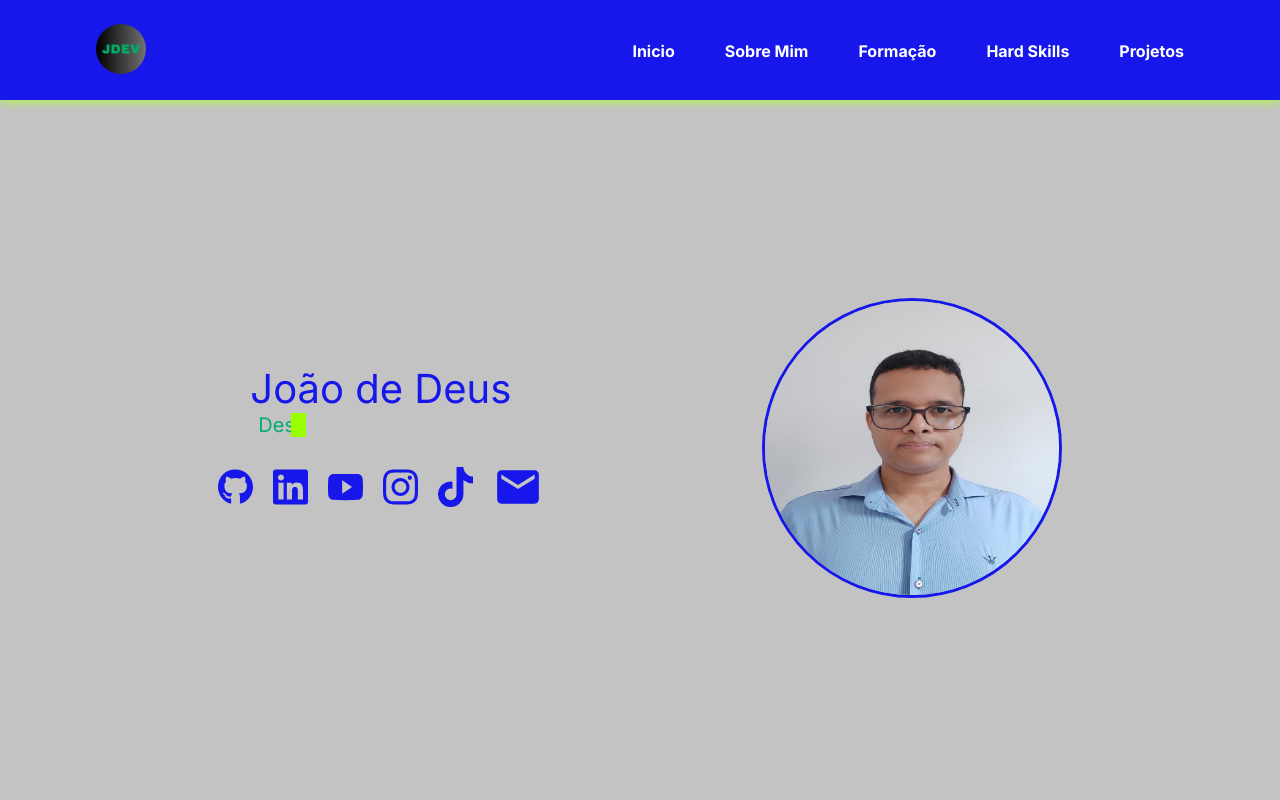
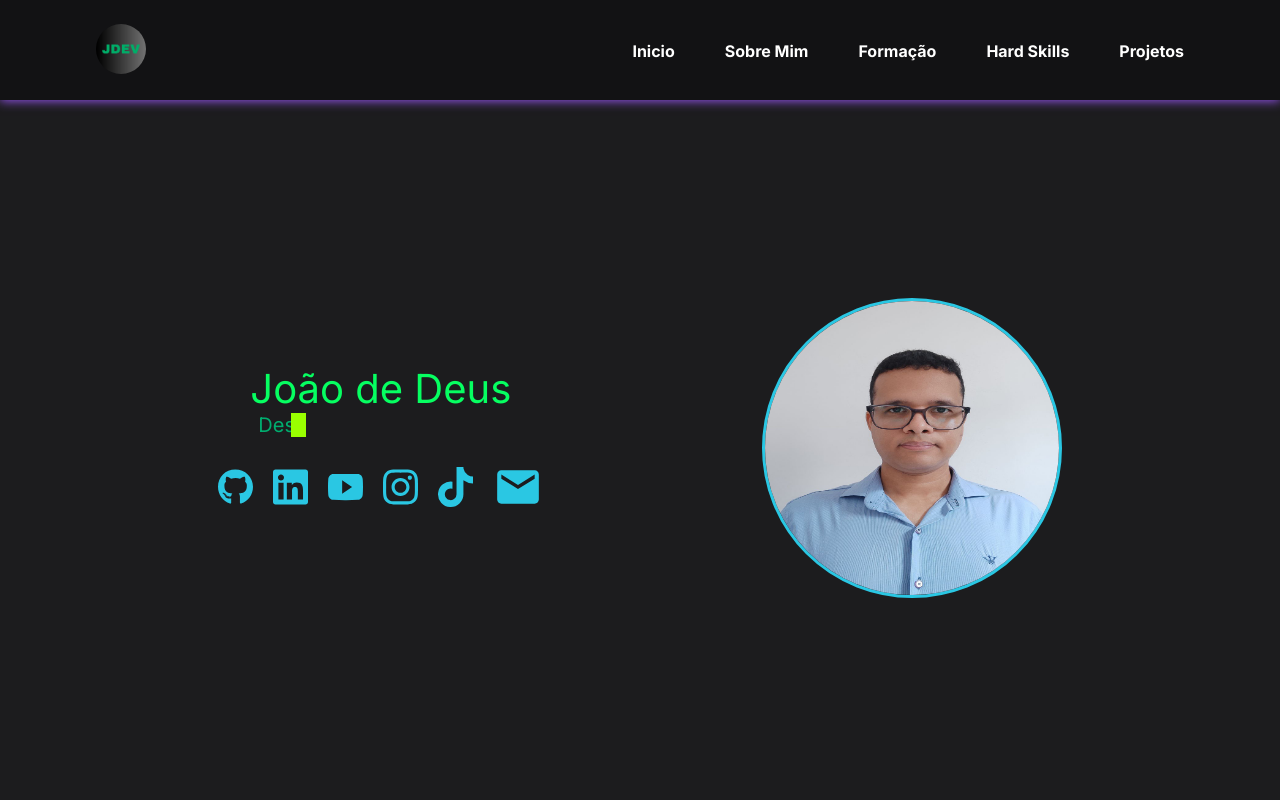
Before and after one commit to joaodedeusrsfilho/meu-portfolio, a React (Vite) app: page / in a window 1280 px wide. Shown: the top 800 px of the page. Built offline with nearby package versions, Linux system fonts and the light colour scheme.

Commit message:
add file

```diff
--- a/src/Componentes/FormacaoAcademica/style.css
+++ b/src/Componentes/FormacaoAcademica/style.css
@@ -38,7 +38,7 @@
     border-radius: 50%;
     width: 300px;
     height: 300px;
-    border: solid rgb(110, 179, 8);
+    border: solid var(--corDaBordaDaImagem);
 }
 
 .descricao p{
--- a/src/Componentes/HardSkills/style.css
+++ b/src/Componentes/HardSkills/style.css
@@ -18,7 +18,7 @@
     }
 
     .hardSkill svg {
-        color: rgb(110, 179, 8);
+        color: #06ff61;
         font-size: var(--tamanhoDoIcone);
     }
 
--- a/src/Componentes/Header/style.css
+++ b/src/Componentes/Header/style.css
@@ -31,7 +31,7 @@
 }
 
 .principal .menuSite {
-    box-shadow: 0px 1px 10px greenyellow;
+    box-shadow: 0px 1px 10px #9654F0;
     height: 100px;
     background-color: var(--corDoFundoDoHeader);
 }
--- a/src/Componentes/Section1/style.css
+++ b/src/Componentes/Section1/style.css
@@ -61,7 +61,7 @@
 .section1 .icones svg {
     height: 100px;
     font-size: 35px;
-    color: var(--corDoIcone);
+    color: #2AC7E3;
 }
 
 .section1 .icones .email {
--- a/src/Componentes/VariaveisCss/variaveisCss.css
+++ b/src/Componentes/VariaveisCss/variaveisCss.css
@@ -5,23 +5,23 @@
     --tamanhoDoIcone: 35px;
     --tamanhoDoTextoParagrafo: 20px;
 
-    --corDoFundoDoMenu: #313131;
-    --corDoFundoDoHeader: #1717ec;
-    --corDoFundoDoFooter: #1717ec;
-    --corDeFundoDoSection1: #c3c3c3;
-    --corDeFundoSobreMim: #c3c3c3;
-    --corDeFundoFormacao: #c3c3c3;
-    --corDeFundoHardSkills: #c3c3c3;
-    --corDeFundoProjetos: #c3c3c3;
+    --corDoFundoDoHeader: #121214;
+    --corDoFundoDoMenu: #e02121;
+    --corDoFundoDoFooter: #121214;
+    --corDeFundoDoSection1: #1c1c1e;
+    --corDeFundoSobreMim:  #1c1c1e;
+    --corDeFundoFormacao:  #1c1c1e;
+    --corDeFundoHardSkills: #1c1c1e;
+    --corDeFundoProjetos:  #1c1c1e;
 
     --corDaFonteDoHeader: #fff;
-    --corDaFonteDoTitulo: #1717ec;
+    --corDaFonteDoTitulo: #06ff61;
     --corDaFonteDoParagrafo: #000000;
     --corDaFonteFooter: #fff;
 
-    --corDaBordaDaImagem: #1717ec;
+    --corDaBordaDaImagem: #2AC7E3;
 
-    --corDoIcone: #1717ec;
+    --corDoIcone: #06ff61;
 
 
 
```
